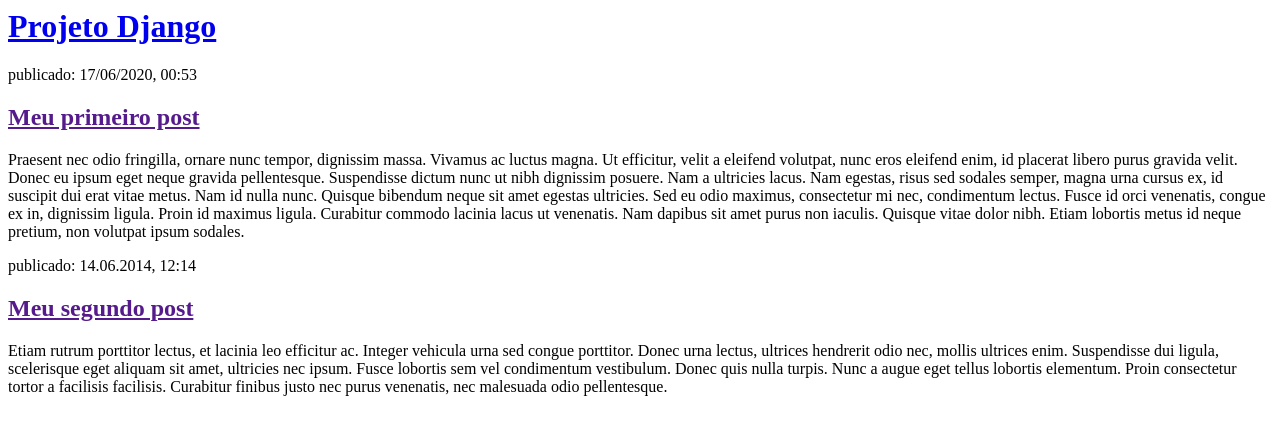
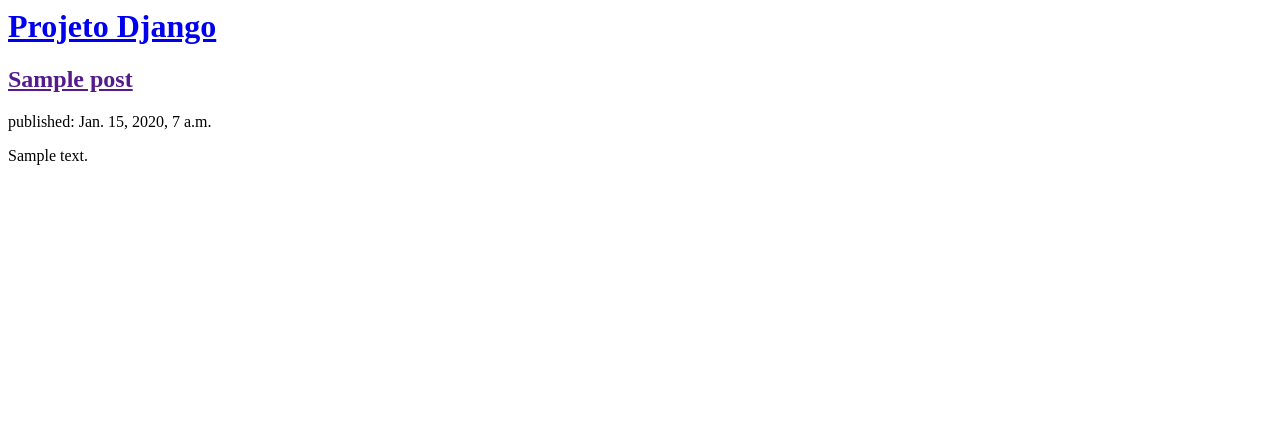
Before and after one commit to TairineEllen/my-first-blog, a Django app: page / in a window 1280 px wide. Shown: the top 435 px of the page. Run offline with Django 3.2, Linux system fonts and the light colour scheme; tables that the repository leaves empty hold one stand-in row (values such as "Sample post").

Commit message:
Modified templates to display posts from database

```diff
--- a/blog/templates/blog/post_list.html
+++ b/blog/templates/blog/post_list.html
@@ -8,16 +8,17 @@
 			<h1><a href="/">Projeto Django</a></h1>
 		</div>
 
-		<div>
-			<p>publicado: 17/06/2020, 00:53</p>
-			<h2><a href="">Meu primeiro post</a></h2>
-			<p>Praesent nec odio fringilla, ornare nunc tempor, dignissim massa. Vivamus ac luctus magna. Ut efficitur, velit a eleifend volutpat, nunc eros eleifend enim, id placerat libero purus gravida velit. Donec eu ipsum eget neque gravida pellentesque. Suspendisse dictum nunc ut nibh dignissim posuere. Nam a ultricies lacus. Nam egestas, risus sed sodales semper, magna urna cursus ex, id suscipit dui erat vitae metus. Nam id nulla nunc. Quisque bibendum neque sit amet egestas ultricies. Sed eu odio maximus, consectetur mi nec, condimentum lectus. Fusce id orci venenatis, congue ex in, dignissim ligula. Proin id maximus ligula. Curabitur commodo lacinia lacus ut venenatis. Nam dapibus sit amet purus non iaculis. Quisque vitae dolor nibh. Etiam lobortis metus id neque pretium, non volutpat ipsum sodales.</p>
-		</div>
+		{% for post in posts %}
+			<div>
+				<h2><a href="">{{ post.title }}</a></h2>
+				<p>published: {{ post.published_date }}</p>
+				<p>{{ post.text|linebreaksbr }}</p>
+			</div>
 
-		<div>
-			<p>publicado: 14.06.2014, 12:14</p>
-			<h2><a href="">Meu segundo post</a></h2>
-			<p>Etiam rutrum porttitor lectus, et lacinia leo efficitur ac. Integer vehicula urna sed congue porttitor. Donec urna lectus, ultrices hendrerit odio nec, mollis ultrices enim. Suspendisse dui ligula, scelerisque eget aliquam sit amet, ultricies nec ipsum. Fusce lobortis sem vel condimentum vestibulum. Donec quis nulla turpis. Nunc a augue eget tellus lobortis elementum. Proin consectetur tortor a facilisis facilisis. Curabitur finibus justo nec purus venenatis, nec malesuada odio pellentesque.</p>
-		</div>
+		{% endfor %}
+
+
+
+
 	</body>
 </html>
--- a/blog/views.py
+++ b/blog/views.py
@@ -1,4 +1,7 @@
 from django.shortcuts import render
+from django.utils import timezone
+from .models import Post
 
 def post_list(request):
-	return render(request, 'blog/post_list.html', {})
+	posts = Post.objects.filter(published_date__lte=timezone.now()).order_by('published_date')
+	return render(request, 'blog/post_list.html', {'posts': posts})
```
